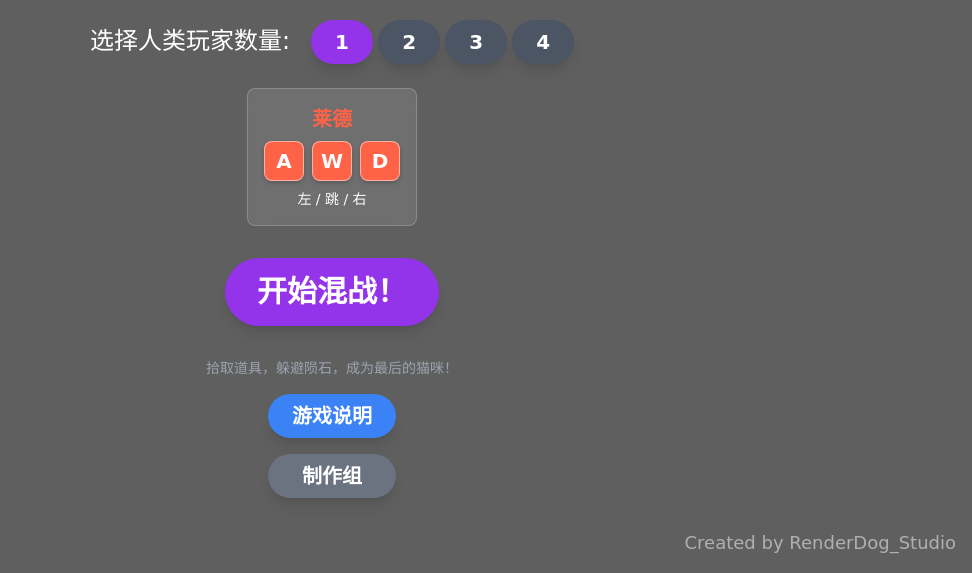
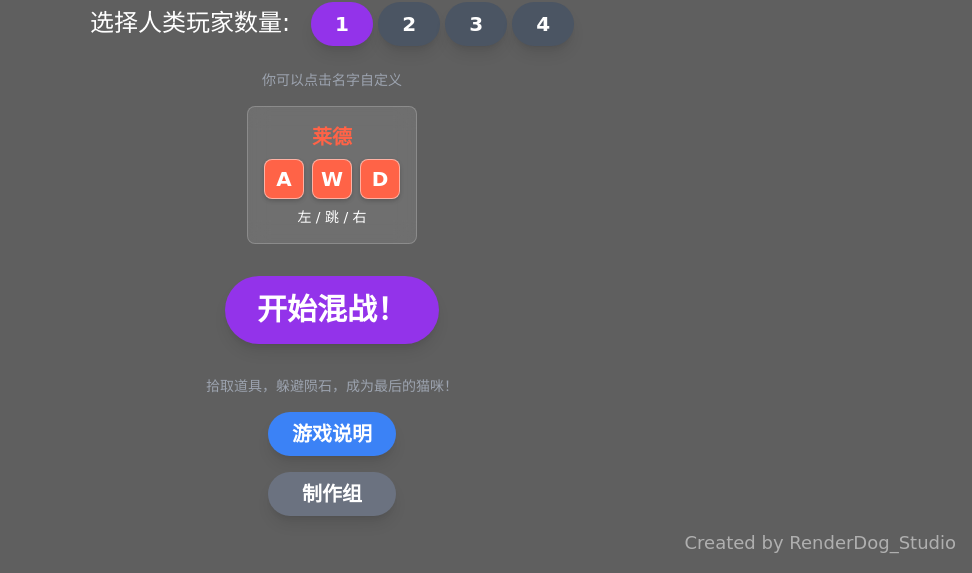
Before and after one commit to AlphoeniXGordon/CatUniversalGravity, a plain HTML site: page index.html in a window 1280 px wide. Shown: the part 227-800 px from the top of the page, without its empty margins (308-1280 px from the left). Drawn offline with nearby package versions, Linux system fonts and the light colour scheme; a web font is replaced by a local one.

Commit message:
增加名字可以自定义的提示

```diff
--- a/index.html
+++ b/index.html
@@ -95,6 +95,7 @@
                 <button id="player-count-3" class="player-count-btn bg-gray-600 hover:bg-gray-700 text-white font-bold py-2 px-6 rounded-full text-xl shadow-lg transition">3</button>
                 <button id="player-count-4" class="player-count-btn bg-gray-600 hover:bg-gray-700 text-white font-bold py-2 px-6 rounded-full text-xl shadow-lg transition">4</button>
             </div>
+            <p class="text-gray-400 text-sm mb-4">你可以点击名字自定义</p>
             <div id="controls-info" class="grid grid-cols-1 md:grid-cols-2 lg:grid-cols-4 gap-4 mb-8">
             </div>
             <button id="start-button" class="bg-purple-600 hover:bg-purple-700 text-white font-bold py-4 px-8 rounded-full text-3xl shadow-lg transition transform hover:scale-105">
```
